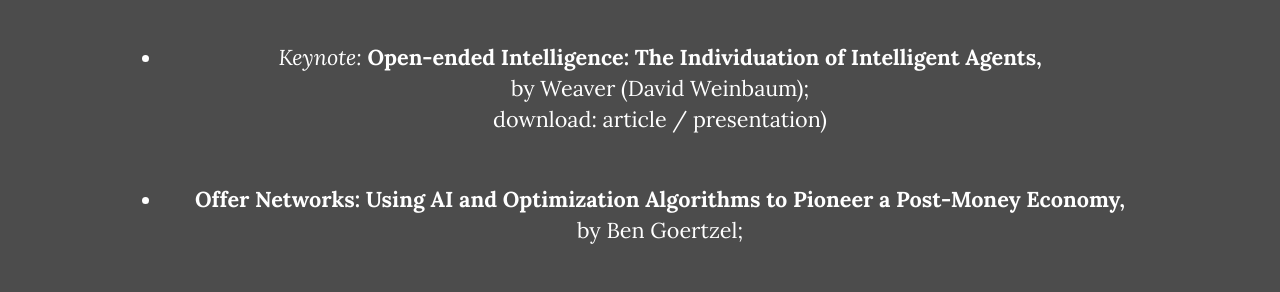
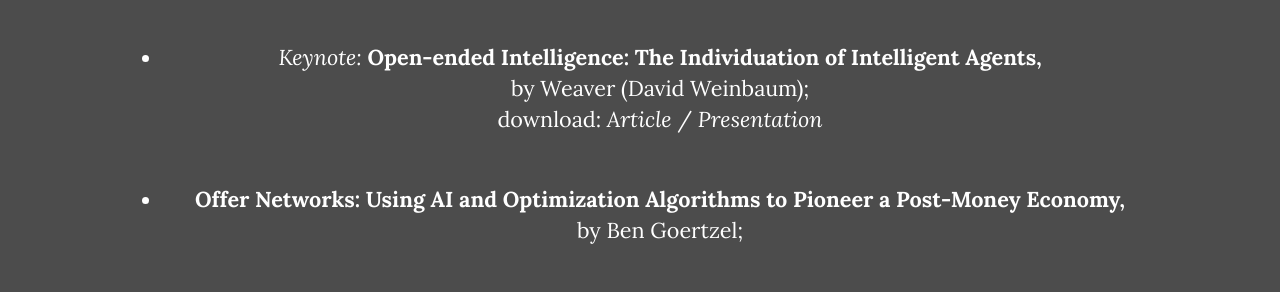
Before and after one commit to FreedomAndConstraint/agi15ida, a Jekyll site: the page built from index.html, in a window 1280 px wide and 900 px high, scrolled down 926 px. Shown: the part 155-447 px from the top of the window. Built offline with Jekyll 4.4.1, drawn with Linux system fonts in a browser that asks for light colours; comment, search, counter and statistics services are not loaded.

Commit message:
schedule errors corrected

```diff
--- a/_includes/schedule.html
+++ b/_includes/schedule.html
@@ -4,7 +4,7 @@
             <tr>
                 <td class="tg-031e center">
                     <ul>
-                        <li class="list"><em>Keynote:</em> <strong>Open-ended Intelligence: The Individuation of Intelligent Agents, </strong></a><br/>by Weaver (David Weinbaum);<br/> download: <a href="http://arxiv.org/abs/1411.0159" target="_blank" >article</a> / <a href="{{ site.baseurl }}/files/oei_presentation_weaver.pdf">presentation</a>)</li>
+		<li class="list"><em>Keynote:</em> <strong>Open-ended Intelligence: The Individuation of Intelligent Agents, </strong></a><br/>by Weaver (David Weinbaum);<br/> download: <a href="http://arxiv.org/abs/1411.0159" target="_blank" ><i>Article</i></a> / <a href="{{ site.baseurl }}/files/oei_presentation_weaver.pdf"><i>Presentation</i></a></li>
                     </ul>
                 </td>
             </tr>
```
